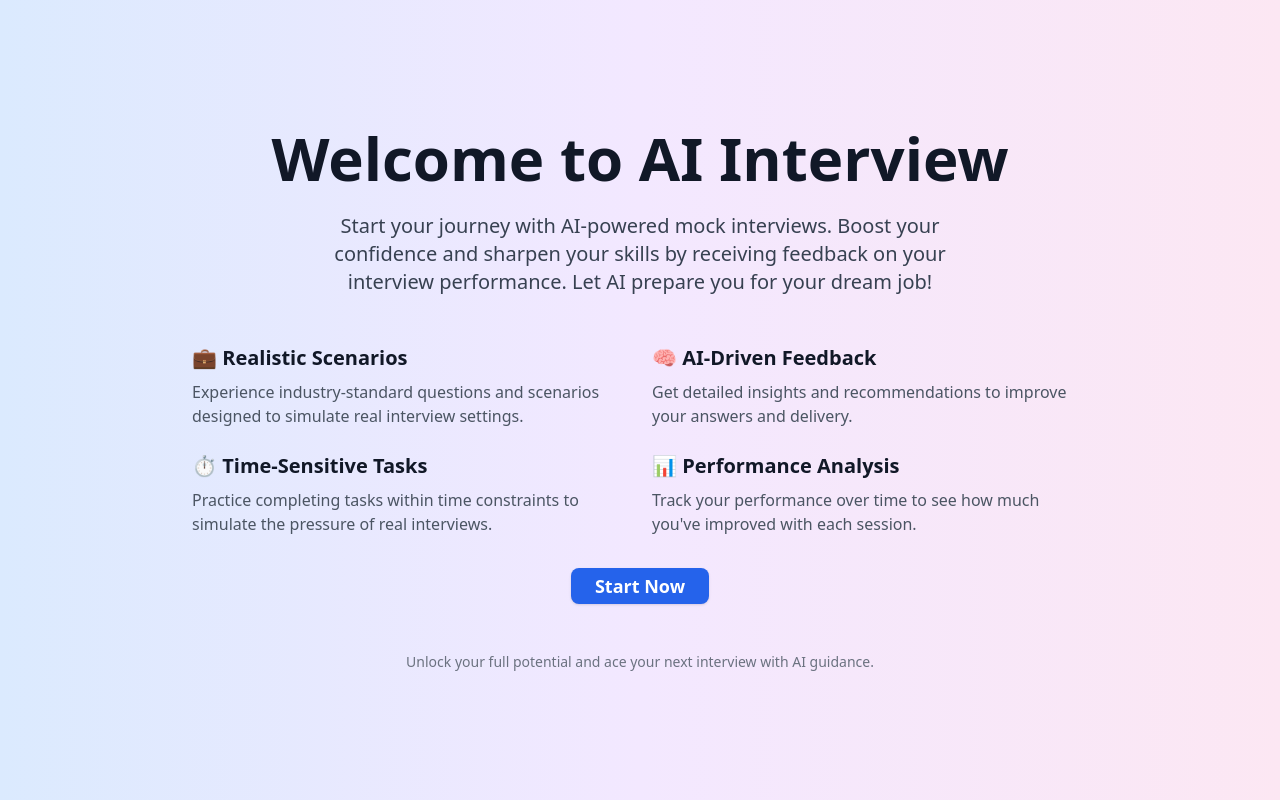
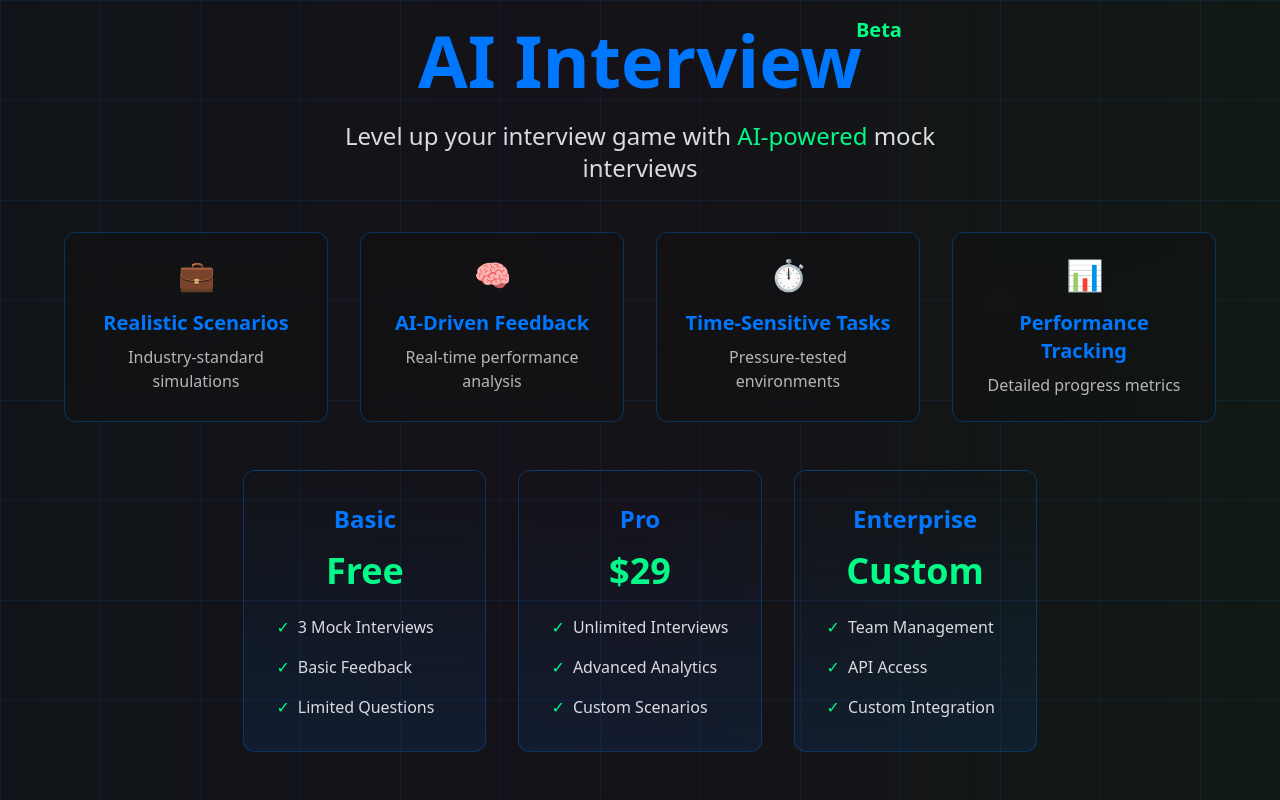
Before and after one commit to Rana718/HireLens, a Next.js app: page / in a window 1280 px wide. Shown: the top 800 px of the page. Built offline with nearby package versions, Linux system fonts and the light colour scheme.

Commit message:
update the styling

```diff
--- a/app/page.tsx
+++ b/app/page.tsx
@@ -12,78 +12,115 @@ export default function Page() {
   };
 
   return (
-    <div className="min-h-screen bg-gradient-to-r from-blue-100 via-purple-100 to-pink-100 flex flex-col justify-center items-center px-4 text-center">
+    <div className="min-h-screen bg-[#111111] text-[#E0E0E0] flex flex-col justify-center items-center px-4 text-center relative overflow-hidden">
+
+      <div className="absolute inset-0 bg-[linear-gradient(rgba(0,119,255,0.1)_1px,transparent_1px),linear-gradient(90deg,rgba(0,119,255,0.1)_1px,transparent_1px)] bg-[size:100px_100px]"></div>
+
+      <motion.div
+        className="absolute top-0 left-0 w-full h-full"
+        initial={{ opacity: 0 }}
+        animate={{ opacity: [0.1, 0.3, 0.1] }}
+        transition={{ duration: 5, repeat: Infinity }}
+      >
+        <div className="w-full h-full bg-gradient-to-r from-[#0077FF]/20 via-[#8A2BE2]/20 to-[#00FF85]/20"></div>
+      </motion.div>
 
       <motion.h1
-        className="text-5xl sm:text-6xl font-bold text-gray-900 mb-6"
+        className="text-6xl sm:text-7xl font-bold text-[#0077FF] my-6 relative"
         initial={{ opacity: 0, y: -50 }}
         animate={{ opacity: 1, y: 0 }}
         transition={{ duration: 0.8 }}
       >
-        Welcome to AI Interview
+        AI Interview
+        <span className="absolute -top-2 -right-10 text-[#00FF85] text-xl">Beta</span>
       </motion.h1>
 
       <motion.p
-        className="text-lg sm:text-xl text-gray-700 mb-12 max-w-2xl"
+        className="text-xl sm:text-2xl mb-12 max-w-2xl"
         initial={{ opacity: 0, y: 20 }}
         animate={{ opacity: 1, y: 0 }}
         transition={{ duration: 0.8, delay: 0.3 }}
       >
-        Start your journey with AI-powered mock interviews. Boost your confidence and sharpen your skills by receiving feedback on your interview performance. Let AI prepare you for your dream job!
+        Level up your interview game with <span className="text-[#00FF85]">AI-powered</span> mock interviews
       </motion.p>
 
+      {/* Feature Cards */}
       <motion.div
-        className="grid gap-6 sm:grid-cols-2 mb-8 text-left max-w-4xl"
+        className="grid gap-8 sm:grid-cols-2 lg:grid-cols-4 mb-12 max-w-6xl"
         initial={{ opacity: 0 }}
         animate={{ opacity: 1 }}
         transition={{ duration: 0.8, delay: 0.5 }}
       >
-        <div>
-          <h3 className="text-xl font-semibold text-gray-900">💼 Realistic Scenarios</h3>
-          <p className="text-gray-600 mt-2">
-            Experience industry-standard questions and scenarios designed to simulate real interview settings.
-          </p>
-        </div>
-        <div>
-          <h3 className="text-xl font-semibold text-gray-900">🧠 AI-Driven Feedback</h3>
-          <p className="text-gray-600 mt-2">
-            Get detailed insights and recommendations to improve your answers and delivery.
-          </p>
-        </div>
-        <div>
-          <h3 className="text-xl font-semibold text-gray-900">⏱️ Time-Sensitive Tasks</h3>
-          <p className="text-gray-600 mt-2">
-            Practice completing tasks within time constraints to simulate the pressure of real interviews.
-          </p>
-        </div>
-        <div>
-          <h3 className="text-xl font-semibold text-gray-900">📊 Performance Analysis</h3>
-          <p className="text-gray-600 mt-2">
-            Track your performance over time to see how much you&apos;ve improved with each session.
-          </p>
-        </div>
+        {[
+          { icon: "💼", title: "Realistic Scenarios", desc: "Industry-standard simulations" },
+          { icon: "🧠", title: "AI-Driven Feedback", desc: "Real-time performance analysis" },
+          { icon: "⏱️", title: "Time-Sensitive Tasks", desc: "Pressure-tested environments" },
+          { icon: "📊", title: "Performance Tracking", desc: "Detailed progress metrics" }
+        ].map((item, index) => (
+          <motion.div
+            key={index}
+            className="bg-[#111111]/50 backdrop-blur-lg border border-[#0077FF]/30 rounded-xl p-6 hover:border-[#00FF85]/50 transition-all duration-300"
+            whileHover={{ scale: 1.05, borderColor: '#00FF85' }}
+          >
+            <div className="text-3xl mb-4">{item.icon}</div>
+            <h3 className="text-xl font-semibold text-[#0077FF] mb-2">{item.title}</h3>
+            <p className="text-[#E0E0E0]/80">{item.desc}</p>
+          </motion.div>
+        ))}
       </motion.div>
 
+      {/* New Pricing Cards */}
       <motion.div
+        className="grid gap-8 sm:grid-cols-3 mb-12 max-w-6xl"
         initial={{ opacity: 0 }}
         animate={{ opacity: 1 }}
         transition={{ duration: 0.8, delay: 0.7 }}
       >
+        {[
+          { title: "Basic", price: "Free", features: ["3 Mock Interviews", "Basic Feedback", "Limited Questions"] },
+          { title: "Pro", price: "$29", features: ["Unlimited Interviews", "Advanced Analytics", "Custom Scenarios"] },
+          { title: "Enterprise", price: "Custom", features: ["Team Management", "API Access", "Custom Integration"] }
+        ].map((plan, index) => (
+          <motion.div
+            key={index}
+            className="bg-gradient-to-b from-[#111111] to-[#0077FF]/10 border border-[#0077FF]/30 rounded-xl p-8"
+            whileHover={{ scale: 1.05 }}
+          >
+            <h3 className="text-2xl font-bold text-[#0077FF] mb-4">{plan.title}</h3>
+            <div className="text-4xl font-bold mb-6 text-[#00FF85]">{plan.price}</div>
+            <ul className="text-left space-y-4">
+              {plan.features.map((feature, i) => (
+                <li key={i} className="flex items-center">
+                  <span className="text-[#00FF85] mr-2">✓</span> {feature}
+                </li>
+              ))}
+            </ul>
+          </motion.div>
+        ))}
+      </motion.div>
+
+      <motion.div
+        className="relative"
+        initial={{ opacity: 0 }}
+        animate={{ opacity: 1 }}
+        transition={{ duration: 0.8, delay: 0.9 }}
+      >
         <Button
           onClick={handleStart}
-          className="bg-blue-600 hover:bg-blue-700 text-white font-bold py-3 px-6 rounded-lg text-lg transition-transform transform hover:scale-105"
+          className="bg-[#0077FF] hover:bg-[#0077FF]/80 text-white font-bold py-4 px-8 rounded-lg text-xl relative overflow-hidden group"
         >
-          Start Now
+          <span className="relative z-10">Start Now</span>
+          <div className="absolute inset-0 bg-gradient-to-r from-[#00FF85] to-[#8A2BE2] opacity-0 group-hover:opacity-50 transition-opacity duration-300"></div>
         </Button>
       </motion.div>
 
       <motion.p
-        className="text-sm text-gray-500 mt-12"
+        className="text-sm text-[#E0E0E0]/60 mt-12"
         initial={{ opacity: 0 }}
         animate={{ opacity: 1 }}
         transition={{ duration: 0.8, delay: 1 }}
       >
-        Unlock your full potential and ace your next interview with AI guidance.
+        Powered by advanced AI technology to help you succeed
       </motion.p>
     </div>
   );
```
